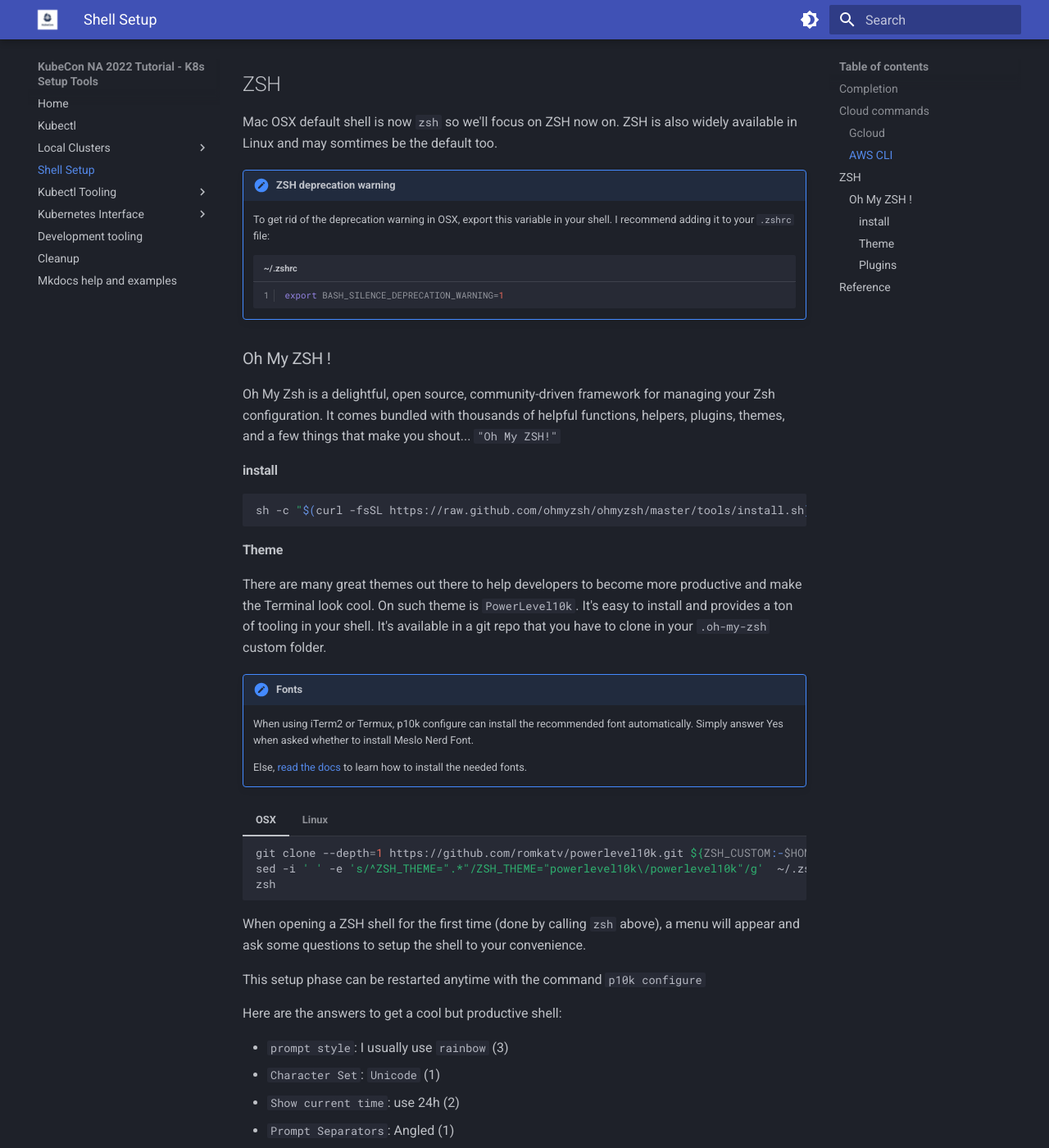
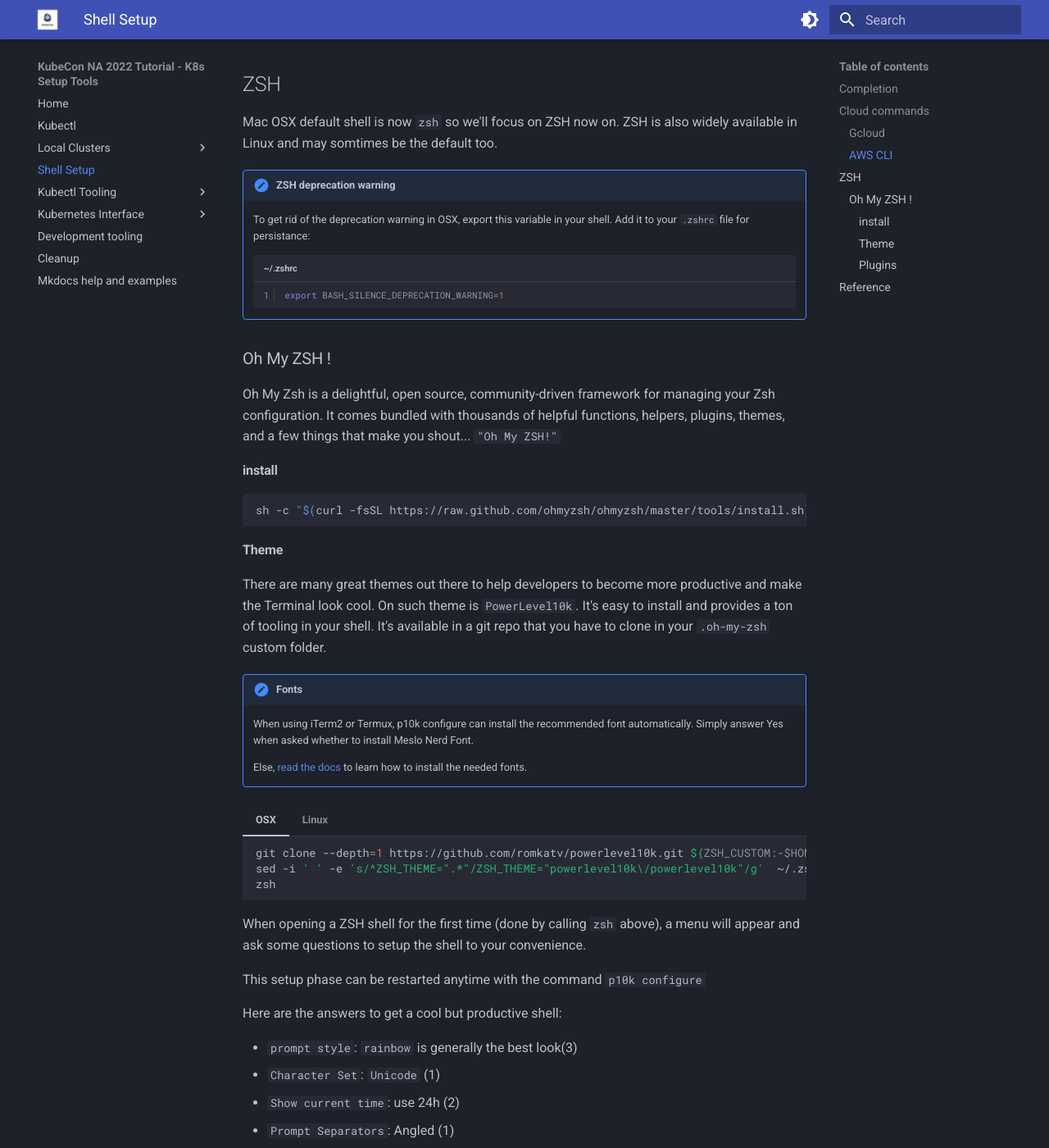
Before and after one commit to cloud-native-canada/k8s_setup_tools, an MkDocs documentation site: the page built from docs/shell_setup.md, in a window 1280 px wide and 1400 px high, scrolled down 1341 px. Shown: the whole window at 82% size. Built offline with MkDocs 1.6.1 and Material for MkDocs 9.7.7, drawn with Linux system fonts in a browser that asks for light colours; some of the changed text lies outside the part shown.

Commit message:
removed other I

````diff
--- a/docs/shell_setup.md
+++ b/docs/shell_setup.md
@@ -84,7 +84,7 @@
 Mac OSX default shell is now `zsh` so we'll focus on ZSH now on. ZSH is also widely available in Linux and may somtimes be the default too.
 
 !!! note "ZSH deprecation warning"
-    To get rid of the deprecation warning in OSX, export this variable in your shell. I recommend adding it to your `.zshrc` file:
+    To get rid of the deprecation warning in OSX, export this variable in your shell. Add it to your `.zshrc` file for persistance:
 
     ```bash linenums="1" title="~/.zshrc"
     export BASH_SILENCE_DEPRECATION_WARNING=1
@@ -131,13 +131,13 @@
 
 Here are the answers to get a cool but productive shell:
 
-- `prompt style`: I usually use `rainbow` (3)
+- `prompt style`: `rainbow` is generally the best look(3)
 - `Character Set`: `Unicode` (1)
 - `Show current time`: use 24h (2)
 - `Prompt Separators`: Angled (1)
 - `Prompt Heads`: Sharp (1)
 - `Prompt Tails`: Flat (1)
-- `Prompt Height`: I think using only one is better to copy/paster (1)
+- `Prompt Height`: using only one line is better when copy/pasting (1)
 - `Prompt Connection`: (if `Prompt Height` is set to 2): Disconnected (1)
 - `Prompt Frame`: (if `Prompt Height` is set to 2): No Frame (1)
 - `Prompt Spacing`: Compact (1)
````
